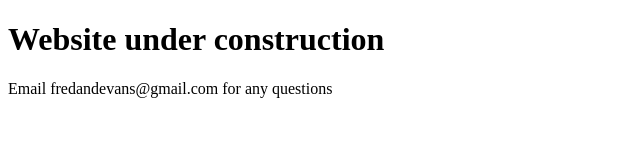
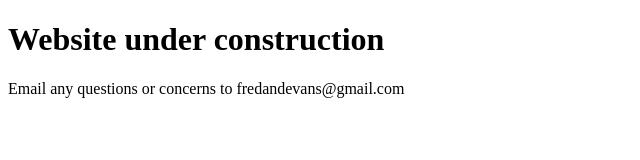
Before and after one commit to fredandevans/fredandevans.github.io, a plain HTML site: page index.html in a window 1280 px wide. Shown: the whole page, without its empty margins (0-640 px from the left). Drawn offline with Linux system fonts and the light colour scheme.

Commit message:
Update index.html

```diff
--- a/index.html
+++ b/index.html
@@ -5,6 +5,6 @@
     <title> Fred and Evan's </title>
   </head>
     <h1>Website under construction</h1>
-      <p>Email fredandevans@gmail.com for any questions</p>
+      <p>Email any questions or concerns to fredandevans@gmail.com</p>
   </body>
 </html>
```
